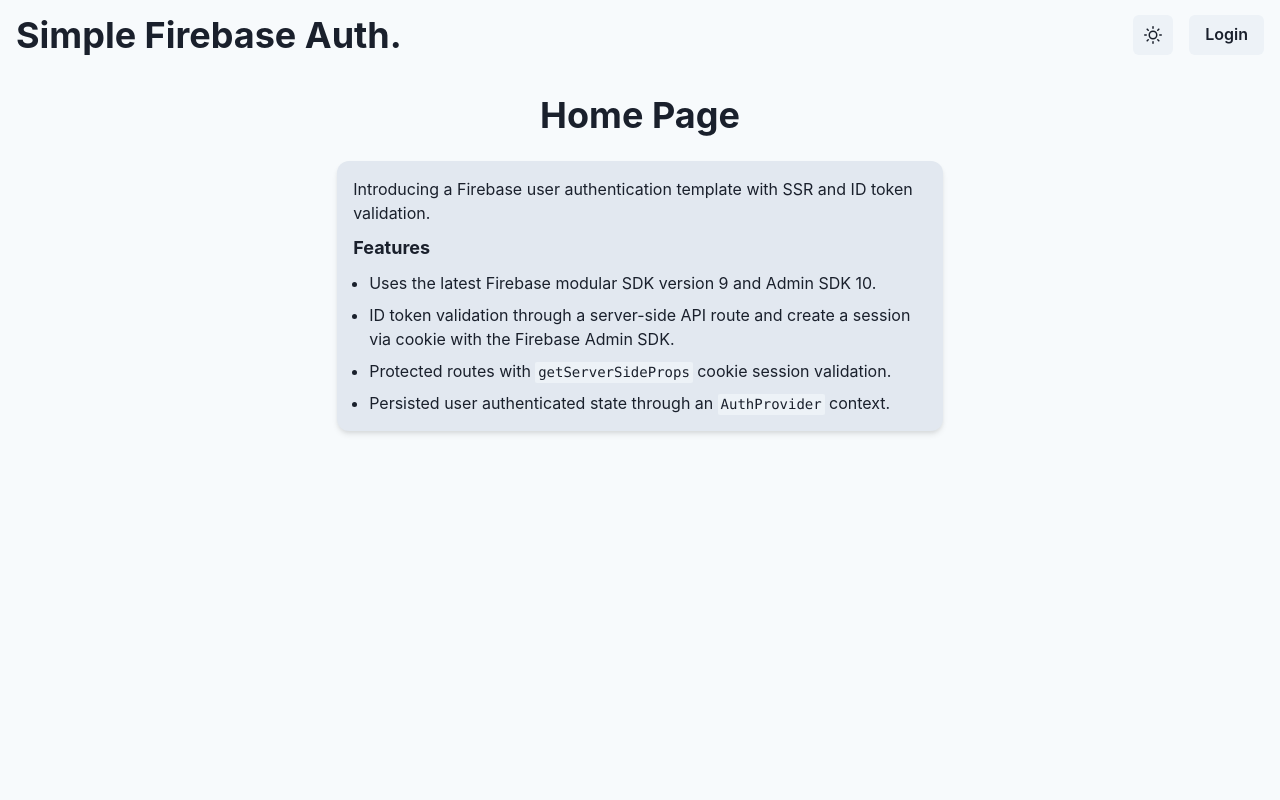
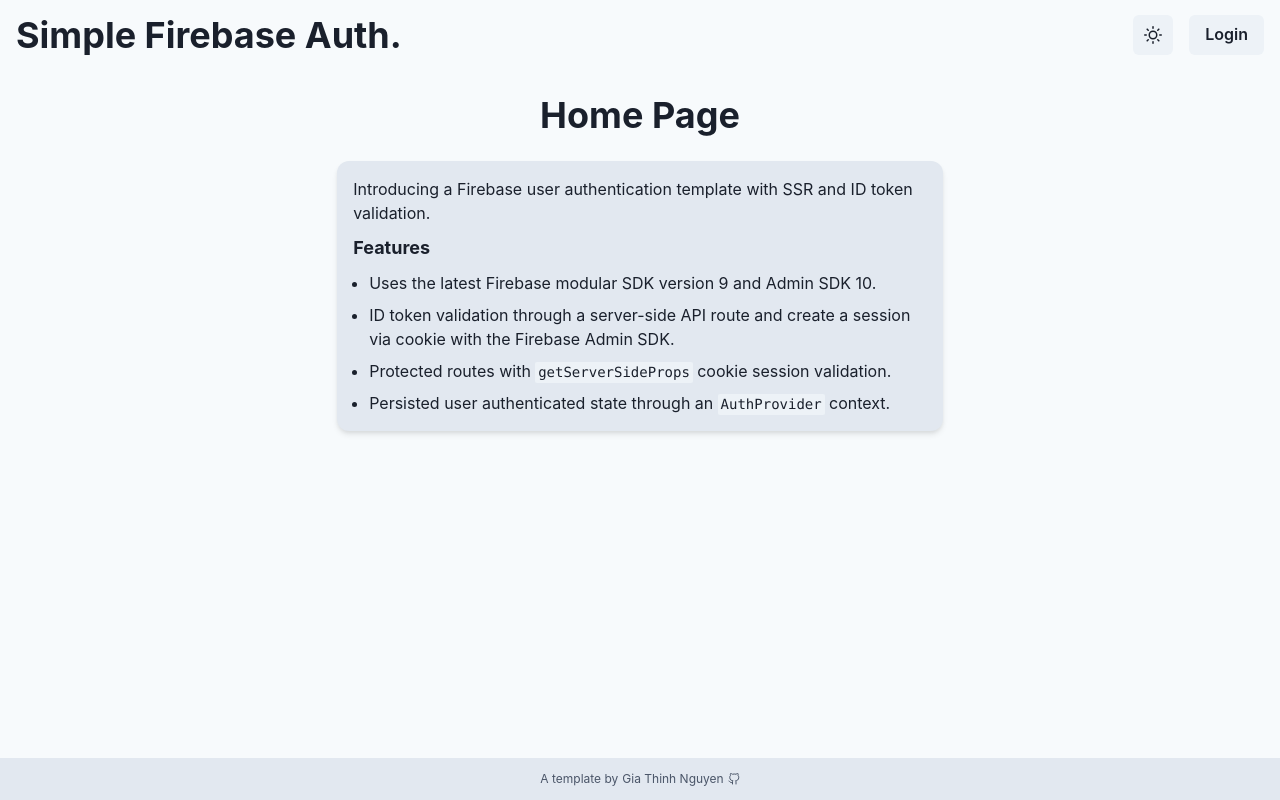
Before and after one commit to g-thinh/firebase-auth-with-ssr, a Next.js app: page / in a window 1280 px wide. Built offline with nearby package versions, Linux system fonts and the light colour scheme; no server answers.

Commit message:
added footer

```diff
--- /dev/null
+++ b/src/components/Footer.tsx
@@ -0,0 +1,42 @@
+import {
+  Box,
+  Container,
+  Flex,
+  Icon,
+  Text,
+  useColorMode,
+} from "@chakra-ui/react";
+import Link from "components/Link";
+import { FiGithub } from "react-icons/fi";
+
+export default function Footer() {
+  const { colorMode } = useColorMode();
+  return (
+    <Box
+      width="100%"
+      mt={5}
+      p={3}
+      bg={colorMode === "dark" ? "gray.900" : "gray.200"}
+    >
+      <Container textAlign="center">
+        <Flex
+          sx={{
+            display: "flex",
+            alignItems: "center",
+            justifyContent: "center",
+            fontSize: "xs",
+            color: "gray.600",
+          }}
+        >
+          <Text mr={1}>A template by</Text>
+          <Link
+            sx={{ display: "inline-flex", alignItems: "center" }}
+            href="https://github.com/g-thinh/firebase-ssr"
+          >
+            Gia Thinh Nguyen <Icon ml={1} as={FiGithub} />
+          </Link>
+        </Flex>
+      </Container>
+    </Box>
+  );
+}
--- a/src/components/Layout.tsx
+++ b/src/components/Layout.tsx
@@ -1,6 +1,7 @@
 import { Flex, Progress } from "@chakra-ui/react";
-import Nav from "./Nav";
+import Nav from "components/Nav";
 import { useAuth } from "contexts/AuthContext";
+import Footer from "components/Footer";
 
 export default function Layout({ children }: React.PropsWithChildren<{}>) {
   return (
@@ -21,6 +22,7 @@
       >
         {children}
       </Flex>
+      <Footer />
     </Flex>
   );
 }
```
